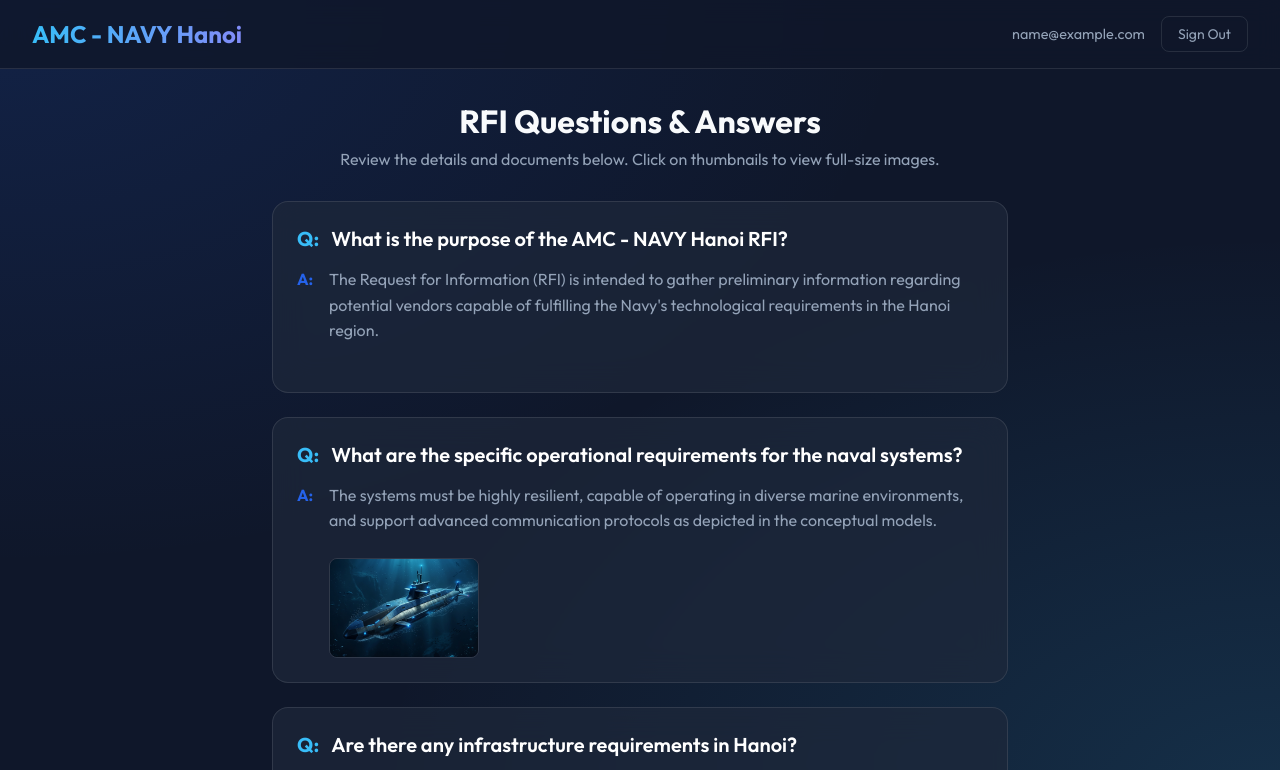
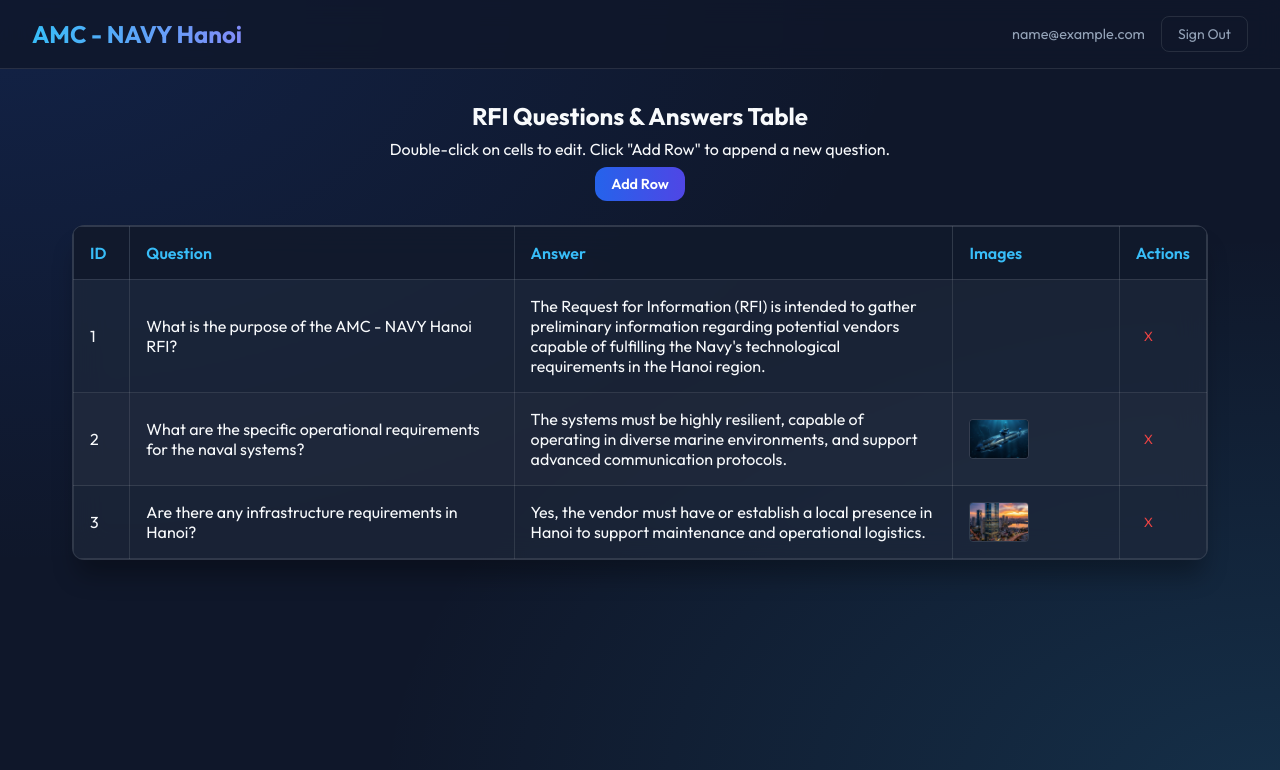
Before and after one commit to javisdinh0/navyhanoi.rfi, a plain HTML site: page index.html in a window 1280 px wide. Both pictures are taken after typing "name@example.com" into the empty fields and a click on the button "Sign In". Shown: the top 770 px of the page. Drawn offline with Linux system fonts and the light colour scheme.

Commit message:
feat: transform Q&A to Excel-like table with inline editing

```diff
--- a/app.js
+++ b/app.js
@@ -5,10 +5,11 @@ document.addEventListener('DOMContentLoaded', () => {
   const emailInput = document.getElementById('email');
   const logoutBtn = document.getElementById('logout-btn');
   const userEmailDisplay = document.getElementById('user-email-display');
-  const qaContainer = document.getElementById('qa-container');
+  const tableBody = document.getElementById('qa-table-body');
+  const addRowBtn = document.getElementById('add-row-btn');
 
-  // Mock Data representing the contents of the Excel file
-  const mockQAData = [
+  // Initial Mock Data
+  const defaultQAData = [
     {
       id: 1,
       question: "What is the purpose of the AMC - NAVY Hanoi RFI?",
@@ -18,7 +19,7 @@ document.addEventListener('DOMContentLoaded', () => {
     {
       id: 2,
       question: "What are the specific operational requirements for the naval systems?",
-      answer: "The systems must be highly resilient, capable of operating in diverse marine environments, and support advanced communication protocols as depicted in the conceptual models.",
+      answer: "The systems must be highly resilient, capable of operating in diverse marine environments, and support advanced communication protocols.",
       images: [
         { src: "assets/mock_image_navy.png", alt: "Naval System Concept" }
       ]
@@ -26,12 +27,28 @@ document.addEventListener('DOMContentLoaded', () => {
     {
       id: 3,
       question: "Are there any infrastructure requirements in Hanoi?",
-      answer: "Yes, the vendor must have or establish a local presence in Hanoi to support maintenance and operational logistics. The infrastructure should align with modern office standards.",
+      answer: "Yes, the vendor must have or establish a local presence in Hanoi to support maintenance and operational logistics.",
       images: [
         { src: "assets/mock_image_hanoi.png", alt: "Hanoi Infrastructure" }
       ]
     }
   ];
+
+  let currentData = [];
+
+  const loadData = () => {
+    const savedData = localStorage.getItem('rfi_qa_data');
+    if (savedData) {
+      currentData = JSON.parse(savedData);
+    } else {
+      currentData = [...defaultQAData];
+      saveData();
+    }
+  };
+
+  const saveData = () => {
+    localStorage.setItem('rfi_qa_data', JSON.stringify(currentData));
+  };
 
   // Check login state
   const checkAuth = () => {
@@ -40,45 +57,88 @@ document.addEventListener('DOMContentLoaded', () => {
       authSection.style.display = 'none';
       appSection.style.display = 'flex';
       userEmailDisplay.textContent = userEmail;
-      renderQAData();
+      loadData();
+      renderTable();
     } else {
       authSection.style.display = 'flex';
       appSection.style.display = 'none';
     }
   };
 
-  // Render Q&A Data
-  const renderQAData = () => {
-    qaContainer.innerHTML = '';
+  // Render Table
+  const renderTable = () => {
+    tableBody.innerHTML = '';
 
-    mockQAData.forEach(item => {
-      const qaItem = document.createElement('div');
-      qaItem.className = 'qa-item';
+    currentData.forEach((item, index) => {
+      const tr = document.createElement('tr');
 
-      let html = `
-        <div class="question">${item.question}</div>
-        <div class="answer">${item.answer}</div>
-      `;
-
+      let imageHtml = '';
       if (item.images && item.images.length > 0) {
-        html += `<div class="thumbnail-container">`;
+        imageHtml = `<div class="thumbnail-container">`;
         item.images.forEach(img => {
-          html += `
+          imageHtml += `
             <div class="thumbnail-wrapper" onclick="openImage('${img.src}')" title="Click to view full size">
               <img src="${img.src}" alt="${img.alt}" loading="lazy" />
-              <div class="thumbnail-overlay">
-                <span>View Full</span>
-              </div>
             </div>
           `;
         });
-        html += `</div>`;
+        imageHtml += `</div>`;
       }
 
-      qaItem.innerHTML = html;
-      qaContainer.appendChild(qaItem);
+      tr.innerHTML = `
+        <td>${index + 1}</td>
+        <td class="editable-cell" data-field="question" data-id="${item.id}" contenteditable="true">${item.question || ''}</td>
+        <td class="editable-cell" data-field="answer" data-id="${item.id}" contenteditable="true">${item.answer || ''}</td>
+        <td>${imageHtml}</td>
+        <td>
+          <button class="btn-delete" onclick="deleteRow(${item.id})" title="Delete row">X</button>
+        </td>
+      `;
+
+      tableBody.appendChild(tr);
+    });
+
+    // Attach blur event listeners to save changes
+    document.querySelectorAll('.editable-cell').forEach(cell => {
+      cell.addEventListener('blur', handleCellEdit);
     });
   };
+
+  const handleCellEdit = (e) => {
+    const cell = e.target;
+    const id = parseInt(cell.getAttribute('data-id'));
+    const field = cell.getAttribute('data-field');
+    const newValue = cell.innerText.trim();
+
+    const itemIndex = currentData.findIndex(item => item.id === id);
+    if (itemIndex > -1) {
+      currentData[itemIndex][field] = newValue;
+      saveData();
+    }
+  };
+
+  window.deleteRow = (id) => {
+    if(confirm('Are you sure you want to delete this row?')) {
+      currentData = currentData.filter(item => item.id !== id);
+      saveData();
+      renderTable();
+    }
+  };
+
+  addRowBtn.addEventListener('click', () => {
+    const newId = currentData.length > 0 ? Math.max(...currentData.map(i => i.id)) + 1 : 1;
+    currentData.push({
+      id: newId,
+      question: "",
+      answer: "",
+      images: []
+    });
+    saveData();
+    renderTable();
+    // focus the new row's question cell
+    const cells = document.querySelectorAll(`td[data-id="${newId}"][data-field="question"]`);
+    if (cells.length > 0) cells[0].focus();
+  });
 
   // Login handler
   loginForm.addEventListener('submit', (e) => {
--- a/index.html
+++ b/index.html
@@ -35,14 +35,28 @@
       </div>
     </header>
 
-    <main>
+    <main class="table-container">
       <div class="qa-header">
-        <h2>RFI Questions & Answers</h2>
-        <p>Review the details and documents below. Click on thumbnails to view full-size images.</p>
+        <h2>RFI Questions & Answers Table</h2>
+        <p>Double-click on cells to edit. Click "Add Row" to append a new question.</p>
+        <button id="add-row-btn" class="btn btn-small">Add Row</button>
       </div>
 
-      <div class="qa-list" id="qa-container">
-        <!-- Q&A Items will be dynamically injected here by app.js -->
+      <div class="excel-table-wrapper">
+        <table id="qa-table">
+          <thead>
+            <tr>
+              <th width="5%">ID</th>
+              <th width="35%">Question</th>
+              <th width="40%">Answer</th>
+              <th width="15%">Images</th>
+              <th width="5%">Actions</th>
+            </tr>
+          </thead>
+          <tbody id="qa-table-body">
+            <!-- Table rows injected by app.js -->
+          </tbody>
+        </table>
       </div>
     </main>
   </section>
--- a/style.css
+++ b/style.css
@@ -178,91 +178,89 @@ main {
   width: 100%;
 }
 
-.qa-header {
-  margin-bottom: 2rem;
-  text-align: center;
+main.table-container {
+  max-width: 1200px;
 }
 
-.qa-header h2 {
-  font-size: 2rem;
-  margin-bottom: 0.5rem;
+.qa-header {
+  margin-bottom: 1.5rem;
+  display: flex;
+  flex-direction: column;
+  align-items: center;
+  gap: 0.5rem;
 }
 
-.qa-header p {
-  color: var(--text-secondary);
+.btn-small {
+  width: auto;
+  padding: 0.5rem 1rem;
+  font-size: 0.9rem;
 }
 
-.qa-list {
-  display: flex;
-  flex-direction: column;
-  gap: 1.5rem;
+.excel-table-wrapper {
+  background: var(--surface-color);
+  backdrop-filter: blur(16px);
+  -webkit-backdrop-filter: blur(16px);
+  border: 1px solid var(--surface-border);
+  border-radius: 12px;
+  overflow-x: auto;
+  box-shadow: 0 20px 25px -5px rgba(0, 0, 0, 0.3);
 }
 
-.qa-item {
-  background: var(--surface-color);
-  backdrop-filter: blur(16px);
-  border: 1px solid var(--surface-border);
-  border-radius: 16px;
-  padding: 1.5rem;
-  transition: transform 0.3s ease, box-shadow 0.3s ease;
-  animation: fadeIn 0.5s ease-out forwards;
-  opacity: 0;
+table {
+  width: 100%;
+  border-collapse: collapse;
+  color: var(--text-primary);
+  text-align: left;
 }
 
-.qa-item:nth-child(1) { animation-delay: 0.1s; }
-.qa-item:nth-child(2) { animation-delay: 0.2s; }
-.qa-item:nth-child(3) { animation-delay: 0.3s; }
-
-.qa-item:hover {
-  transform: translateY(-4px);
-  box-shadow: 0 20px 25px -5px rgba(0, 0, 0, 0.3);
-  border-color: rgba(56, 189, 248, 0.3);
+th, td {
+  padding: 1rem;
+  border: 1px solid var(--surface-border);
 }
 
-.question {
-  font-size: 1.25rem;
+th {
+  background: rgba(15, 23, 42, 0.8);
   font-weight: 600;
-  margin-bottom: 1rem;
-  color: #fff;
-  display: flex;
-  align-items: flex-start;
-  gap: 0.75rem;
+  color: var(--accent);
+  position: sticky;
+  top: 0;
+  z-index: 5;
 }
 
-.question::before {
-  content: 'Q:';
-  color: var(--accent);
-  font-weight: 700;
+tbody tr:nth-child(even) {
+  background-color: rgba(255, 255, 255, 0.02);
 }
 
-.answer {
-  color: var(--text-secondary);
-  line-height: 1.6;
-  margin-bottom: 1.5rem;
-  padding-left: 2rem;
-  position: relative;
+tbody tr:hover {
+  background-color: rgba(56, 189, 248, 0.05);
 }
 
-.answer::before {
-  content: 'A:';
-  position: absolute;
-  left: 0;
-  color: var(--primary);
-  font-weight: 700;
+.editable-cell {
+  cursor: text;
+  transition: background-color 0.2s;
+}
+
+.editable-cell:hover {
+  background-color: rgba(255, 255, 255, 0.1);
+}
+
+.editable-cell[contenteditable="true"]:focus {
+  outline: 2px solid var(--accent);
+  background-color: rgba(15, 23, 42, 0.9);
+  color: white;
 }
 
 .thumbnail-container {
-  padding-left: 2rem;
   display: flex;
-  gap: 1rem;
+  gap: 0.5rem;
   flex-wrap: wrap;
 }
 
 .thumbnail-wrapper {
   position: relative;
-  width: 150px;
-  height: 100px;
-  border-radius: 8px;
+  width: 60px;
+  height: 40px;
+  border-radius: 4px;
   overflow: hidden;
   cursor: pointer;
   border: 1px solid var(--surface-border);
@@ -294,24 +292,23 @@ main {
   opacity: 1;
 }
 
-.thumbnail-overlay span {
-  color: white;
-  font-size: 0.8rem;
-  font-weight: 500;
-  background: rgba(255,255,255,0.2);
-  padding: 4px 8px;
+.btn-delete {
+  background: transparent;
+  color: var(--danger);
+  border: none;
+  cursor: pointer;
+  padding: 0.5rem;
   border-radius: 4px;
-  backdrop-filter: blur(4px);
+  transition: background 0.2s;
+}
+
+.btn-delete:hover {
+  background: rgba(239, 68, 68, 0.1);
 }
 
 @keyframes slideUp {
   from { opacity: 0; transform: translateY(20px); }
   to { opacity: 1; transform: translateY(0); }
-}
-
-@keyframes fadeIn {
-  from { opacity: 0; }
-  to { opacity: 1; }
 }
 
 @media (max-width: 600px) {
```
Also changed, not shown: 1 other file.
